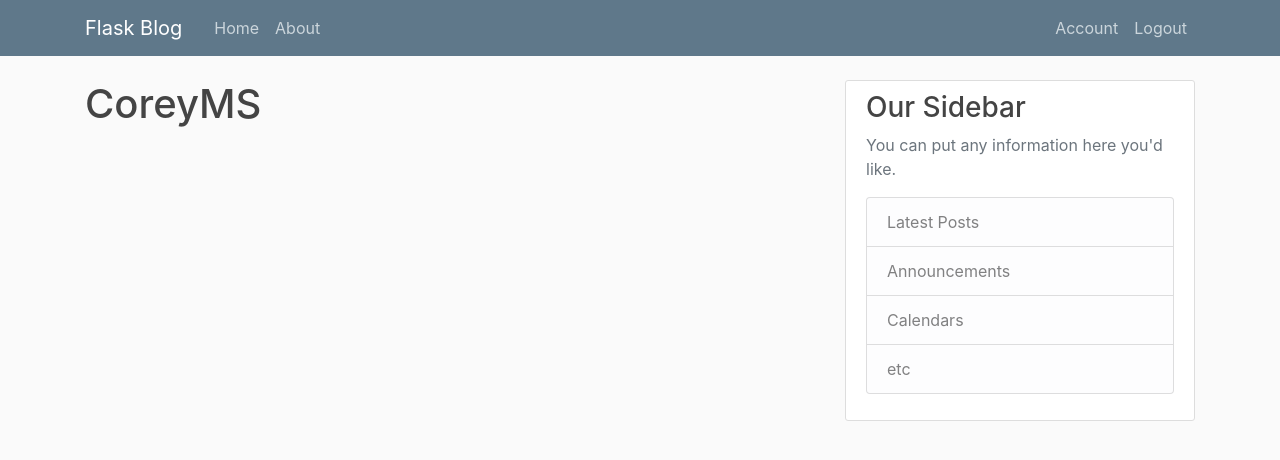
After one commit to rustkas/flask-blog, a Flask app: page /account in a window 1280 px wide. The commit adds this page. Shown: the top 460 px of the page. Run offline with Flask 3, Linux system fonts and the light colour scheme; a user stored in the database is signed in; some libraries are stand-ins or nearby versions.

Commit message:
Implement user authentication: add registration and login forms, integrate Bcrypt for password hashing, and create account management routes and templates.

```diff
--- a/flaskblog/routes.py
+++ b/flaskblog/routes.py
@@ -1,6 +1,9 @@
 """Routes"""
-from flask import Blueprint, render_template, url_for, flash, redirect
+from flask import Blueprint, render_template, request, url_for, flash, redirect
+from flask_login import login_user, current_user, logout_user, login_required
 from flaskblog.forms import RegistrationForm, LoginForm
+from .  import db,bcrypt
+from .models import User
 
 bp = Blueprint("blog", __name__)
 
@@ -36,9 +39,15 @@ def about():
 @bp.route("/register", methods=["GET", "POST"])
 def register():
     """Register form"""
+    if current_user.is_authenticated:
+        return redirect(url_for('blog.home'))
     form = RegistrationForm()
     if form.validate_on_submit():
-        flash(f"Account created for {form.username.data}!", "success")
+        hashed_password = bcrypt.generate_password_hash(form.password.data).decode('utf-8')
+        user = User(username=form.username.data, email=form.email.data, password=hashed_password)
+        db.session.add(user)
+        db.session.commit()
+        flash('Your account has been created! You are now able to log in', 'success')
         return redirect(url_for("blog.home"))
     return render_template("register.html", title="Register", form=form)
 
@@ -46,11 +55,26 @@ def register():
 @bp.route("/login", methods=["GET", "POST"])
 def login():
     """Register form"""
+    if current_user.is_authenticated:
+        return redirect(url_for('blog.home'))
     form = LoginForm()
     if form.validate_on_submit():
-        if form.email.data == "admin@blog.com" and form.password.data == "password":
-            flash("You have been logged in!", "success")
-            return redirect(url_for("blog.home"))
+        user = User.query.filter_by(email=form.email.data).first()
+        if user and bcrypt.check_password_hash(user.password, form.password.data):
+            login_user(user, remember=form.remember.data)
+            next_page = request.args.get('next')
+            return redirect(next_page) if next_page else  redirect(url_for("blog.home"))
         else:
             flash("Login Unsuccessful. Please check username and password", "danger")
     return render_template("login.html", title="Login", form=form)
+
+@bp.route("/logout")
+def logout():
+    logout_user()
+    return redirect(url_for('blog.home'))
+
+
+@bp.route("/account")
+@login_required
+def account():
+    return render_template('account.html', title='Account')
--- /dev/null
+++ b/flaskblog/templates/account.html
@@ -0,0 +1,4 @@
+{% extends "layout.html" %}
+{% block content %}
+    <h1>{{ current_user.username }}</h1>
+{% endblock content %}
--- a/flaskblog/templates/layout.html
+++ b/flaskblog/templates/layout.html
@@ -1,14 +1,12 @@
 <!DOCTYPE html>
 <html>
-
 <head>
     <!-- Required meta tags -->
     <meta charset="utf-8">
     <meta name="viewport" content="width=device-width, initial-scale=1, shrink-to-fit=no">
 
     <!-- Bootstrap CSS -->
-  <link rel="stylesheet" href="https://maxcdn.bootstrapcdn.com/bootstrap/4.0.0/css/bootstrap.min.css"
-    integrity="sha384-Gn5384xqQ1aoWXA+058RXPxPg6fy4IWvTNh0E263XmFcJlSAwiGgFAW/dAiS6JXm" crossorigin="anonymous">
+    <link rel="stylesheet" href="https://maxcdn.bootstrapcdn.com/bootstrap/4.0.0/css/bootstrap.min.css" integrity="sha384-Gn5384xqQ1aoWXA+058RXPxPg6fy4IWvTNh0E263XmFcJlSAwiGgFAW/dAiS6JXm" crossorigin="anonymous">
 
     <link rel="stylesheet" type="text/css" href="{{ url_for('static', filename='main.css') }}">
 
@@ -18,25 +16,28 @@
         <title>Flask Blog</title>
     {% endif %}
 </head>
-
 <body>
     <header class="site-header">
       <nav class="navbar navbar-expand-md navbar-dark bg-steel fixed-top">
         <div class="container">
           <a class="navbar-brand mr-4" href="/">Flask Blog</a>
-        <button class="navbar-toggler" type="button" data-toggle="collapse" data-target="#navbarToggle"
-          aria-controls="navbarToggle" aria-expanded="false" aria-label="Toggle navigation">
+          <button class="navbar-toggler" type="button" data-toggle="collapse" data-target="#navbarToggle" aria-controls="navbarToggle" aria-expanded="false" aria-label="Toggle navigation">
             <span class="navbar-toggler-icon"></span>
           </button>
           <div class="collapse navbar-collapse" id="navbarToggle">
             <div class="navbar-nav mr-auto">
-            <a class="nav-item nav-link" href="/">Home</a>
-            <a class="nav-item nav-link" href="/about">About</a>
+              <a class="nav-item nav-link" href="{{ url_for('blog.home') }}">Home</a>
+              <a class="nav-item nav-link" href="{{ url_for('blog.about') }}">About</a>
             </div>
             <!-- Navbar Right Side -->
             <div class="navbar-nav">
-            <a class="nav-item nav-link" href="/login">Login</a>
-            <a class="nav-item nav-link" href="/register">Register</a>
+              {% if current_user.is_authenticated %}
+                <a class="nav-item nav-link" href="{{ url_for('blog.account') }}">Account</a>
+                <a class="nav-item nav-link" href="{{ url_for('blog.logout') }}">Logout</a>
+              {% else %}
+                <a class="nav-item nav-link" href="{{ url_for('blog.login') }}">Login</a>
+                <a class="nav-item nav-link" href="{{ url_for('blog.register') }}">Register</a>
+              {% endif %}
             </div>
           </div>
         </div>
@@ -75,15 +76,8 @@
 
     <!-- Optional JavaScript -->
     <!-- jQuery first, then Popper.js, then Bootstrap JS -->
-  <script src="https://code.jquery.com/jquery-3.2.1.slim.min.js"
-    integrity="sha384-KJ3o2DKtIkvYIK3UENzmM7KCkRr/rE9/Qpg6aAZGJwFDMVNA/GpGFF93hXpG5KkN"
-    crossorigin="anonymous"></script>
-  <script src="https://cdnjs.cloudflare.com/ajax/libs/popper.js/1.12.9/umd/popper.min.js"
-    integrity="sha384-ApNbgh9B+Y1QKtv3Rn7W3mgPxhU9K/ScQsAP7hUibX39j7fakFPskvXusvfa0b4Q"
-    crossorigin="anonymous"></script>
-  <script src="https://maxcdn.bootstrapcdn.com/bootstrap/4.0.0/js/bootstrap.min.js"
-    integrity="sha384-JZR6Spejh4U02d8jOt6vLEHfe/JQGiRRSQQxSfFWpi1MquVdAyjUar5+76PVCmYl"
-    crossorigin="anonymous"></script>
+    <script src="https://code.jquery.com/jquery-3.2.1.slim.min.js" integrity="sha384-KJ3o2DKtIkvYIK3UENzmM7KCkRr/rE9/Qpg6aAZGJwFDMVNA/GpGFF93hXpG5KkN" crossorigin="anonymous"></script>
+    <script src="https://cdnjs.cloudflare.com/ajax/libs/popper.js/1.12.9/umd/popper.min.js" integrity="sha384-ApNbgh9B+Y1QKtv3Rn7W3mgPxhU9K/ScQsAP7hUibX39j7fakFPskvXusvfa0b4Q" crossorigin="anonymous"></script>
+    <script src="https://maxcdn.bootstrapcdn.com/bootstrap/4.0.0/js/bootstrap.min.js" integrity="sha384-JZR6Spejh4U02d8jOt6vLEHfe/JQGiRRSQQxSfFWpi1MquVdAyjUar5+76PVCmYl" crossorigin="anonymous"></script>
 </body>
-
 </html>
```
Also changed, not shown: flaskblog/__init__.py (+9 -1 lines), flaskblog/forms.py (+14 -2 lines), flaskblog/models.py (+19 -2 lines), README.md, instance/site.db, 1 other file. Lines whose indentation alone changed are shown as unchanged.
